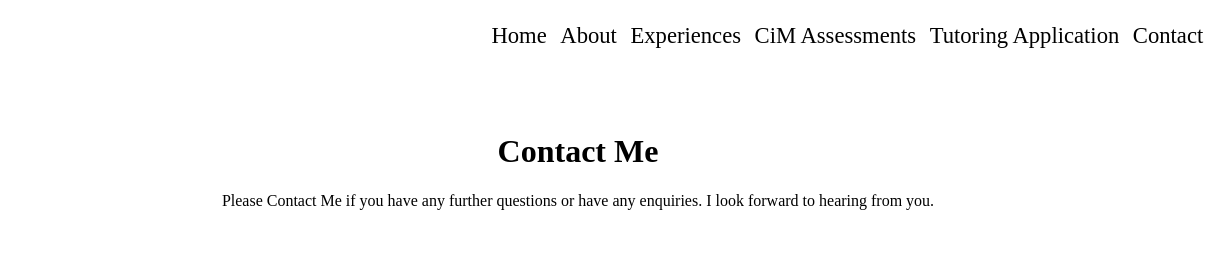
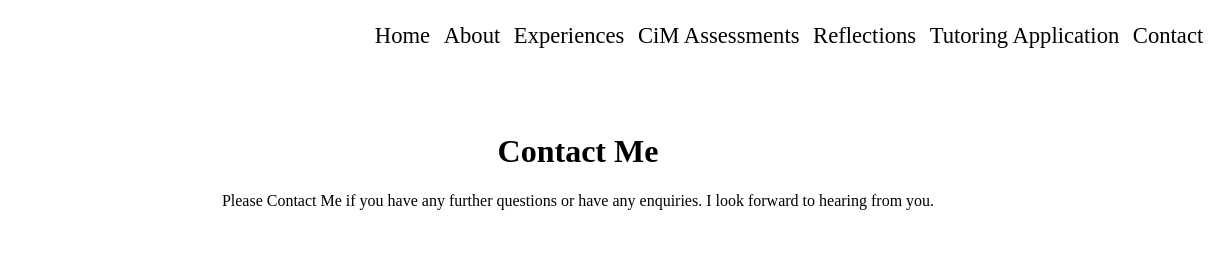
Before and after one commit to stefantrinh1/zayajones, a Gatsby site: page /contact in a window 1280 px wide. Shown: the top 271 px of the page, 62-1280 px from the left. Built offline with nearby package versions, Linux system fonts and the light colour scheme; Gatsby itself is replaced by a stand-in of ours.

Commit message:
adding nav link

```diff
--- a/src/components/Navigation/Nav.js
+++ b/src/components/Navigation/Nav.js
@@ -100,7 +100,7 @@ class Navigation extends React.Component {
       { label: 'About', link: "/about" },
       { label: 'Experiences', link: "/experiences" },
       { label: 'CiM Assessments', link: "/cimassessments" },
-      // { label: 'Reflections', link: "/reflections" },
+      { label: 'Reflections', link: "/reflections" },
       { label: 'Tutoring Application', link: "/tutoringapplication" },
       // { label: 'Goals', link: "/goals" },
       { label: 'Contact', link: "/contact" }
```
